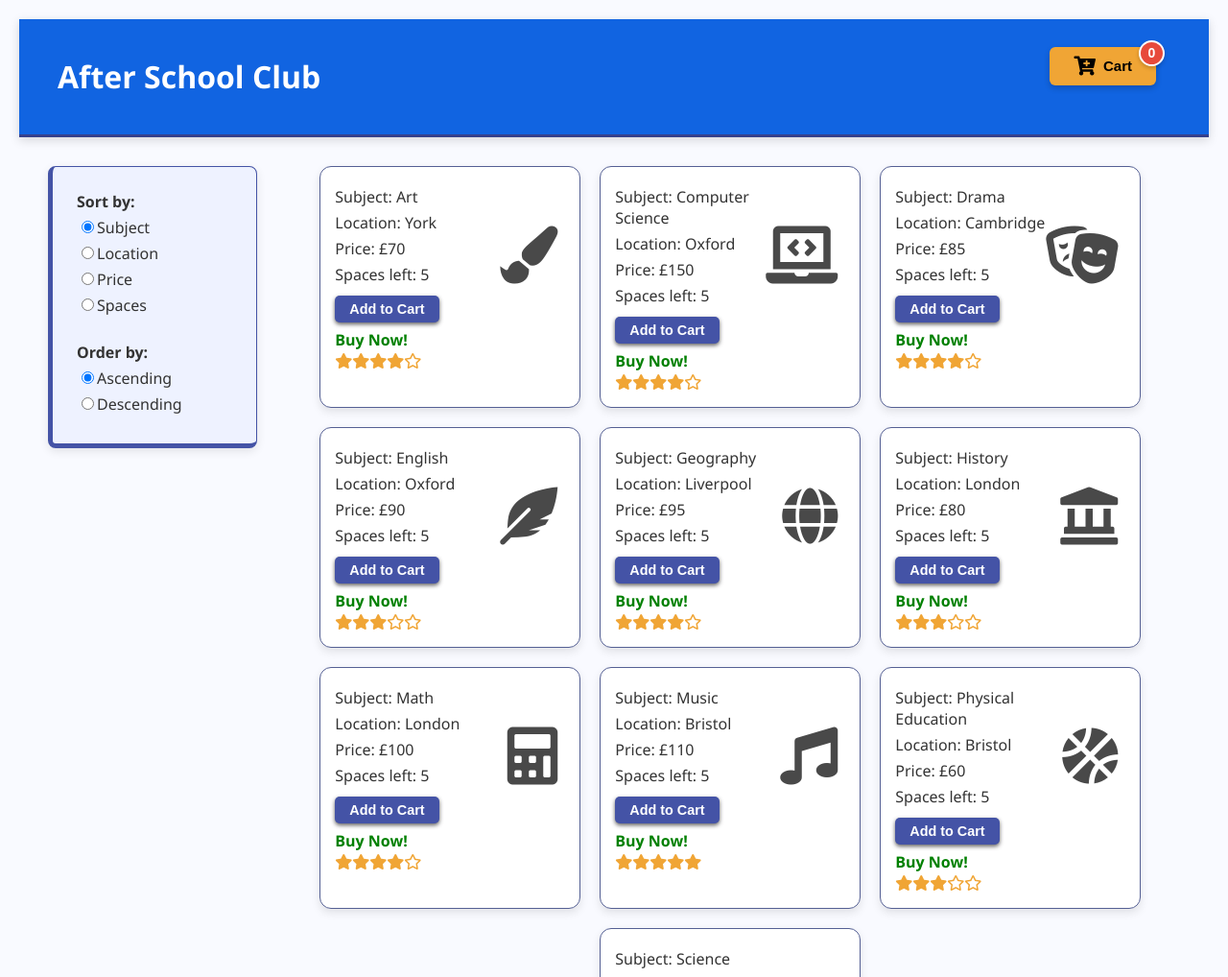
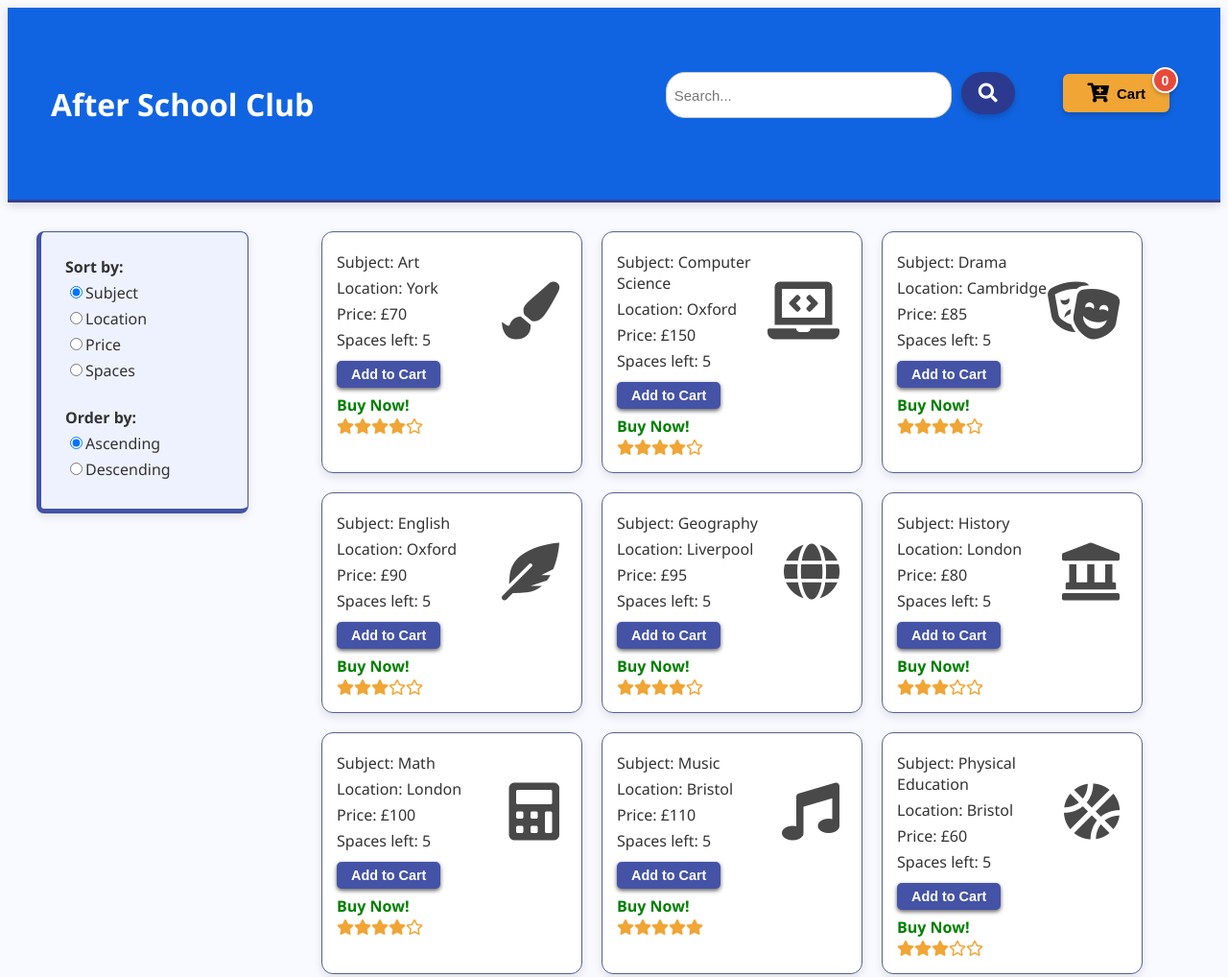
Before and after one commit to gitjem/CW1_Full_Stack_Development, a plain HTML site: page index.html in a window 1280 px wide. Shown: the top 1018 px of the page at 96% size. Drawn offline with nearby package versions, Linux system fonts and the light colour scheme.

Commit message:
Moved frontend files

```diff
--- a/index.html
+++ b/index.html
@@ -24,6 +24,11 @@
     <div id="app">
         <header>
             <h1 v-text="sitename"></h1>
+            <div class="search-bar">
+                <input type="text" v-model="searchQuery" placeholder="Search..." v-on:input="searchLessons">
+                <button v-on:click="searchLessons"><i class="fas fa-search"></i></button>
+            </div>
+            <div id="results"></div>
             <button v-on:click="showShoppingCart" :disabled="cart.length === 0">
                 <span class="fas fa-cart-plus"></span>
                 Cart <span class="cart-count">{{totalCartCount}}</span>
@@ -172,6 +177,7 @@
                 submittedOrder: {},
                 submittedTotal: 0,
                 orderSubmitted: false,
+                searchQuery: '',
                 showProduct: true
                 },
 
@@ -227,6 +233,15 @@
                     } else {
                         alert("Please fill out all fields correctly before checking out!");}
                     },
+                    async searchLessons() {
+                        try {
+                        const response = await fetch(`http://localhost:3000/search?query=${this.searchQuery}`);
+                        const data = await response.json();
+                        this.lessons = data;  // update lessons with filtered ones
+                        } catch (error) {
+                        console.error('Search failed:', error);
+                        }
+                    },
                 },
 
                 computed: {
--- a/lessons.js
+++ b/lessons.js
@@ -10,3 +10,36 @@ const lessons = [
     { id: 9, subject: "Drama", location: "Cambridge", price: 85, spaces: 5, icon: "fas fa-theater-masks", rating: 4},
     { id: 10, subject: "Physical Education", location: "Bristol", price: 60, spaces: 5, icon: "fas fa-basketball-ball", rating: 3}
 ];
+
+async function searchLessons() {
+  const query = document.getElementById('search-input').value.trim();
+  const resultsDiv = document.getElementById('results');
+  resultsDiv.innerHTML = ''; // clear previous results
+
+    try {
+        const res = await fetch(`/search?query=${encodeURIComponent(query)}`);
+        const lessons = await res.json();
+
+        if (!lessons || lessons.length === 0) {
+            resultsDiv.innerHTML = '<p class="no-results">No results found.</p>';
+            return;
+        }
+
+        lessons.forEach(lesson => {
+            const lessonDiv = document.createElement('div');
+            lessonDiv.classList.add('lesson-card');
+            lessonDiv.innerHTML = `
+            <h3>${lesson.subject}</h3>
+            <p>Location: ${lesson.location}</p>
+            <p>Price: ${lesson.price}</p>
+            <p>Spaces: ${lesson.spaces}</p>
+            `;
+            resultsDiv.appendChild(lessonDiv);
+        });
+    } catch (error) {
+        console.error('Error fetching lessons:', error);
+        resultsDiv.innerHTML = '<p>Failed to fetch lessons.</p>';
+    }
+}
+
+window.addEventListener('DOMContentLoaded', searchLessons);
--- a/style.css
+++ b/style.css
@@ -1,6 +1,5 @@
 body {
     font-family: 'Segoe UI', Arial, sans-serif;
-    margin: 20px;
     background: #f9faff;
     color: #333;
 }
@@ -9,7 +8,7 @@ header {
     display: flex;
     align-items: center;
     justify-content: space-between;
-    padding: 17px 40px;
+    padding: 0px 45px;
     background: #1164e1;
     color: white;
     box-shadow: 0 3px 10px rgba(0, 0, 0, 0.15);
@@ -22,7 +21,7 @@ header button {
     color: #000;
     border: none;
     margin-bottom: 22px;
-    margin-right: 15px;
+    margin-right: 8px;
     font-size: 15px;
     padding: 10px 25px;
     border-radius: 6px;
@@ -62,6 +61,60 @@ header button:hover {
     transform: scale(1.05);
 }
 
+.search-bar {
+    display: flex;
+    justify-content: center;
+    margin-left: 35px;
+}
+
+.search-bar input {
+    width: 280px;
+    height: 30px;
+    padding: 8px;
+    margin-left: 310px;
+    border-radius: 20px;
+    border: 1.5px solid #ccc;
+    font-size: 15px;
+    transition: 0.3s ease;
+}
+
+.search-bar input:focus {
+    outline: none;
+    border-color: #4453a6;
+    box-shadow: 0 0 6px rgba(68,83,166,0.4);
+}
+
+.search-bar button {
+    background: #2b3a8f;
+    color: #fff;
+    font-weight: 600;
+    padding: 12px 18px;
+    margin-left: 10px;
+    border-radius: 25px;
+    cursor: pointer;
+    transition: 0.3s ease;
+}
+
+.search-bar button:hover {
+    background: #18256b;
+    transform: scale(1.05);
+}
+
+.no-results {
+  text-align: center;
+  font-size: 1.2em;
+  color: #615f5f;
+  margin-top: 20px;
+}
+
+#results {
+  display: flex;
+  flex-wrap: wrap;
+  justify-content: center;
+  gap: 1rem;
+  min-height: 200px;
+}
+
 /* Product Page */
 .content-wrap {
     display: flex;
@@ -79,6 +132,7 @@ header button:hover {
     width: 500px;
     height: fit-content;
     align-self: flex-start; /* keep it aligned to the top */
+    justify-content: flex-end;
     box-shadow: 0 3px 10px rgba(0,0,0,0.1);
     border: 1px solid #4453a6;
     border-left: 5px solid #4453a6;
@@ -108,7 +162,7 @@ header button:hover {
     font-size: 60px;
     color: #494949;
     margin-right: 8px;
-    margin-top: 35px;
+    margin-top: 25px;
 }
 
 .lesson-details {
@@ -350,7 +404,6 @@ p {
 .confirmation-icon {
     font-size: 70px;
     color: #3cb371;
-    animation: pop 0.5s ease-in-out;
 }
 
 .confirmation h3 {
```
